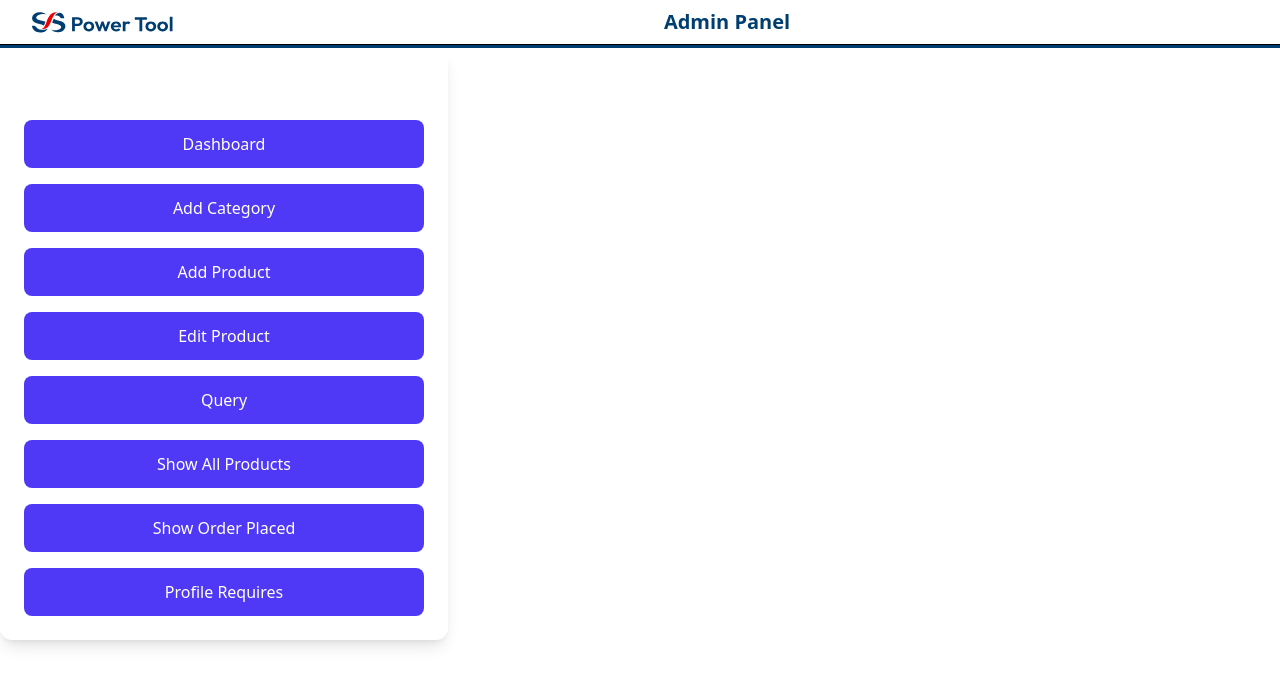
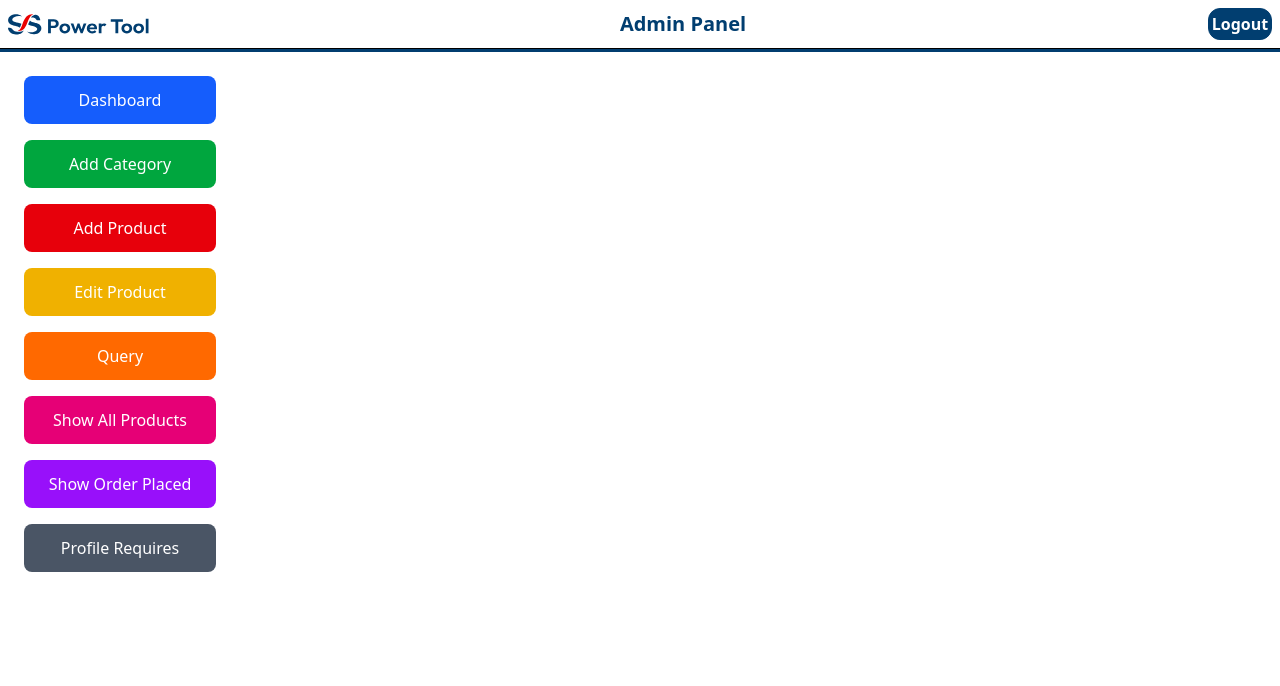
Before and after one commit to Shivam-fibo/HardwareHive-Admin, a React (Vite) app: page /home in a window 1280 px wide. Shown: the top 686 px of the page. Built offline with nearby package versions, Linux system fonts and the light colour scheme; sample sign-in values are in the browser's storage.

Commit message:
added diff color in admin panel for each button

```diff
--- a/src/Pages/Home.jsx
+++ b/src/Pages/Home.jsx
@@ -5,80 +5,69 @@ const Home = () => {
 
   return (
     <div className="">
-      <Navbar/>
+      <Navbar />
       <hr className="h-1 bg-[#013E70]" />
       <div className="w-full max-w-md">
-        <div className=" rounded-xl shadow-lg overflow-hidden">
-          <div className="p-6">
-
-          </div>
-
+        <div className="overflow-hidden">
           <div className="p-6 space-y-4">
-
   <button
     onClick={() => navigate("/dashboard")}
-              className="w-full bg-indigo-600 hover:bg-indigo-700 text-white py-3 px-4 rounded-lg transition-colors duration-300 flex items-center justify-center font-medium"
+    className="w-48 bg-blue-600 hover:bg-blue-700 text-white py-3 px-4 rounded-lg transition duration-300 transform hover:scale-110 flex items-center justify-center font-medium cursor-pointer"
   >
     Dashboard
   </button>
 
   <button
     onClick={() => navigate("/category")}
-              className="w-full bg-indigo-600 hover:bg-indigo-700 text-white py-3 px-4 rounded-lg transition-colors duration-300 flex items-center justify-center font-medium"
+    className="w-48 bg-green-600 hover:bg-green-700 text-white py-3 px-4 rounded-lg transition duration-300 transform hover:scale-110 flex items-center justify-center font-medium cursor-pointer"
   >
     Add Category
   </button>
 
   <button
     onClick={() => navigate("/uploadProduct")}
-              className="w-full bg-indigo-600 hover:bg-indigo-700 text-white py-3 px-4 rounded-lg transition-colors duration-300 flex items-center justify-center font-medium"
+    className="w-48 bg-red-600 hover:bg-red-700 text-white py-3 px-4 rounded-lg transition duration-300 transform hover:scale-110 flex items-center justify-center font-medium cursor-pointer"
   >
     Add Product
   </button>
 
-
   <button
     onClick={() => navigate("/editProduct")}
-              className="w-full bg-indigo-600 hover:bg-indigo-700 text-white py-3 px-4 rounded-lg transition-colors duration-300 flex items-center justify-center font-medium"
+    className="w-48 bg-yellow-500 hover:bg-yellow-600 text-white py-3 px-4 rounded-lg transition duration-300 transform hover:scale-110 flex items-center justify-center font-medium cursor-pointer"
   >
     Edit Product
   </button>
+
   <button
     onClick={() => navigate("/getAllQuery")}
-              className="w-full bg-indigo-600 hover:bg-indigo-700 text-white py-3 px-4 rounded-lg transition-colors duration-300 flex items-center justify-center font-medium"
+    className="w-48 bg-orange-500 hover:bg-orange-600 text-white py-3 px-4 rounded-lg transition duration-300 transform hover:scale-110 flex items-center justify-center font-medium cursor-pointer"
   >
     Query
   </button>
+
   <button
     onClick={() => navigate("/addShowAllProduct")}
-              className="w-full bg-indigo-600 hover:bg-indigo-700 text-white py-3 px-4 rounded-lg transition-colors duration-300 flex items-center justify-center font-medium"
+    className="w-48 bg-pink-600 hover:bg-pink-700 text-white py-3 px-4 rounded-lg transition duration-300 transform hover:scale-110 flex items-center justify-center font-medium cursor-pointer"
   >
     Show All Products
   </button>
 
   <button
     onClick={() => navigate("/getAllOrder")}
-              className="w-full bg-indigo-600 hover:bg-indigo-700 text-white py-3 px-4 rounded-lg transition-colors duration-300 flex items-center justify-center font-medium"
+    className="w-48 bg-purple-600 hover:bg-purple-700 text-white py-3 px-4 rounded-lg transition duration-300 transform hover:scale-110 flex items-center justify-center font-medium cursor-pointer"
   >
     Show Order Placed
   </button>
 
-
   <button
     onClick={() => navigate("/profile")}
-              className="w-full bg-indigo-600 hover:bg-indigo-700 text-white py-3 px-4 rounded-lg transition-colors duration-300 flex items-center justify-center font-medium"
+    className="w-48 bg-gray-600 hover:bg-gray-700 text-white py-3 px-4 rounded-lg transition duration-300 transform hover:scale-110 flex items-center justify-center font-medium cursor-pointer"
   >
     Profile Requires
   </button>
+</div>
 
-               {/* <button
-              onClick={() => navigate("/category")}
-              className="w-full bg-indigo-600 hover:bg-indigo-700 text-white py-3 px-4 rounded-lg transition-colors duration-300 flex items-center justify-center font-medium"
-            >
-              Category
-            </button> */}
 
-          </div>
 
 
         </div>
--- a/src/Pages/Navbar.jsx
+++ b/src/Pages/Navbar.jsx
@@ -11,12 +11,13 @@ const Navbar = () => {
     <div className="bg-white p-2">
 
       <header
-        className="w-full h-full flex justify-between items-center cursor-pointer  "
-        onClick={() => navigate("/") }
-      >
-        <img src="./ss_power_tool.svg" width={"150px"} className="sm:ml-6" />
+        className="w-full h-full flex justify-between items-center cursor-pointer " >
+        <img src="./ss_power_tool.svg" width={"150px"} />
         <div className="text-xl font-bold text-[#013E70] text-center">Admin Panel</div>
-        <div></div>
+     <div className="bg-[#013E70] rounded-xl border font-bold  border-[#013E70] text-white cursor-pointer w-16 h-8 flex items-center justify-center">
+  Logout
+</div>
+
       </header>
 
     </div>
```
Lines whose indentation alone changed are shown as unchanged.
